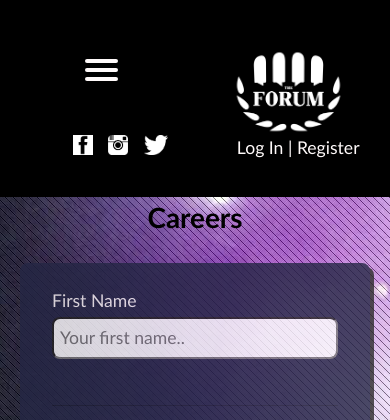
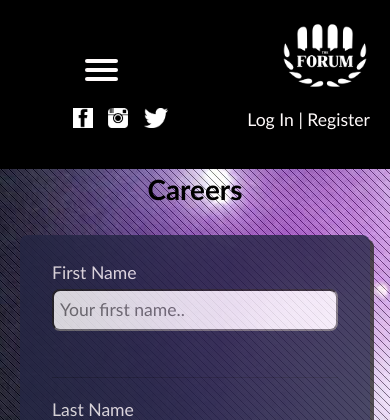
Before and after one commit to ekaikas/Project_Team11, a PHP site: page /careers.php in a window 390 px wide; the page is wider, and only the part inside the window is pictured. Shown: the top 420 px of that part. Run offline with PHP 8.4, Linux system fonts and the light colour scheme.

Commit message:
style_page updt

```diff
--- a/style_pages.css
+++ b/style_pages.css
@@ -533,11 +533,10 @@ form {
   ul.social {
     position: absolute;
     margin-left: -53%;
-    margin-top: -4.5%;
   }
 
   ul.login {
-    padding-right: 6%;
+    padding-top: 4.5%;
   }
 
   .logo_background {
@@ -545,7 +544,7 @@ form {
   }
 
   .header_logo {
-    height: 5em;
+    height: 70px;
     width: auto;
     padding: 0;
   }
```
